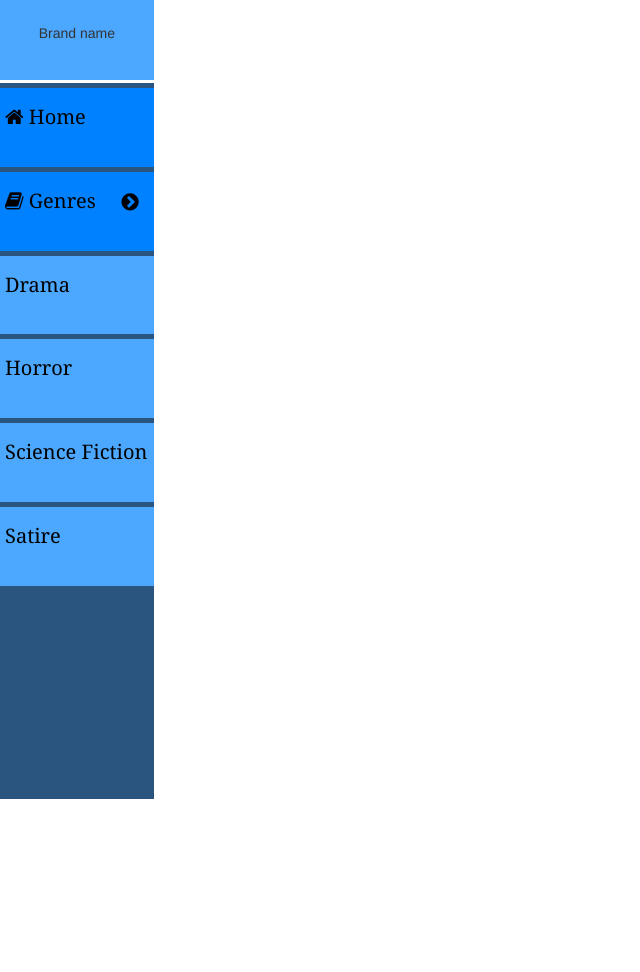
After one commit to piotrkubicki/set09103coursework1, a Flask app: page / in a window 1280 px wide. The commit adds this page. Shown: the whole page, without its empty margins (0-640 px from the left). Run offline with Flask 2, Linux system fonts and the light colour scheme; data comes from the database, SQL or seed files in the repository; some libraries are stand-ins or nearby versions.

Commit message:
database initialised and sidebar layout added
  - readme file updated
  - database initialising script created
  - database genres schema created
  - database genres seeder added
  - base layout file updated
  - navigational sidebar template added
  - navigation sidebar stylesheet created

```diff
--- a/src/app.py
+++ b/src/app.py
@@ -1,10 +1,45 @@
-from flask import Flask, url_for, render_template
+from flask import Flask, g,  url_for, render_template
+import sqlite3
 
 app = Flask(__name__)
 
+db_location = 'database/books.db'
+
+def get_db():
+  db = getattr(g, 'db', None)
+  if db is None:
+    db = sqlite3.connect(db_location)
+    g.db = db
+
+  return db
+
+@app.teardown_appcontext
+def close_db_connection(exception):
+  db = getattr(g, 'db', None)
+  if db is not None:
+    db.close()
+
+def init_db():
+  with app.app_context():
+    db = get_db()
+    with app.open_resource('database/schemas/genre_schema.sql', mode='r') as f:
+      db.cursor().executescript(f.read())
+    db.commit()
+
+    with app.open_resource('database/seeders/genres_seeder.sql', mode='r') as f:
+      db.cursor().executescript(f.read())
+    db.commit()
+
 @app.route('/')
 def index():
-  return render_template('base.html')
+  db = get_db()
+  #genres = ['Sci-fi', 'Drama', 'Comedy']
+  genres = []
+  sql = "SELECT name FROM genres"
+  for row in db.cursor().execute(sql):
+    genres.append(row[0])
+
+  return render_template('layout.html', genres = genres)
 
 if __name__ == '__main__':
   app.run('0.0.0.0', debug=True)
--- /dev/null
+++ b/src/database/schemas/genre_schema.sql
@@ -0,0 +1,7 @@
+DROP TABLE if EXISTS genres;
+
+CREATE TABLE genres (
+  genre_id int NOT NULL,
+  name varchar(30) NOT NULL,
+  PRIMARY KEY (genre_id)
+);
--- /dev/null
+++ b/src/database/seeders/genres_seeder.sql
@@ -0,0 +1,4 @@
+INSERT INTO genres VALUES (1, "Drama");
+INSERT INTO genres VALUES (2, "Horror");
+INSERT INTO genres VALUES (3, "Science Fiction");
+INSERT INTO genres VALUES (4, "Satire");
--- /dev/null
+++ b/src/db_init.py
@@ -0,0 +1,6 @@
+from subprocess import call
+from app import init_db
+
+#create empty database file
+call(['touch', 'database/books.db'])
+init_db()
--- /dev/null
+++ b/src/static/css/sidebar.css
@@ -0,0 +1,63 @@
+#sidebar {
+  width : 12vw;
+  height: 100vh;
+  margin: 0;
+  padding: 0;
+}
+
+#branding {
+  height: 10%;
+  width: 100%;
+  background-color: #4CA7FF;
+  text-align: center;
+  padding: 15%;
+}
+
+#sidebar-menu {
+  height: 89.5%;
+  width: 100%;
+  background-color: #29557F;
+  margin-top: 2%;
+  padding: 0;
+}
+
+.sidebar-list {
+  margin: 0;
+  padding: 0;
+  height: 100%;
+  width: 100%;
+  list-style: none;
+  font-family: Georgia, Serif;
+  font-size: 20px;
+}
+
+.list-item {
+  height: 11%;
+  width: 100%;
+  background-color: #0081FF;
+  padding-top: 15px;
+}
+
+.arrow {
+  float: right;
+  margin-right: 15px;
+  margin-top: 5px;
+}
+
+.sublist-item {
+  background-color: #4CA7FF;
+}
+
+a {
+  color: black;
+  margin-left: 5px;
+}
+
+a:hover {
+  color: white;
+  text-decoration: none;
+}
+
+li {
+  margin-top: 5px;
+}
--- a/src/templates/layout.html
+++ b/src/templates/layout.html
@@ -2,10 +2,16 @@
   <head>
     <link rel="stylesheet" href="{{ url_for('static', filename='lib/bootstrap/css/bootstrap.css') }}" />
     <link rel="stylesheet" href="{{ url_for('static', filename='lib/font-awesome/font-awesome.css') }}" />
+    <link rel="stylesheet" href="{{ url_for('static', filename='css/sidebar.css') }} " />
   </head>
   <body>
 
+    {% include 'sidebar.html' %}
+
+    {% block content %} {% endblock %}
+
     <script src="{{ url_for('static', filename='lib/jquery.min.js') }}"></script>
     <script src="{{ url_for('static', filename='lib/bootstrap/js/bootstrap.js') }}"></script>
+    {% block footer %} {% endblock %}
   </body>
 </html>
--- /dev/null
+++ b/src/templates/sidebar.html
@@ -0,0 +1,24 @@
+<div id="sidebar" class="container">
+
+  <div id="branding" class="container">
+    <p>Brand name</p>
+  </div>
+
+  <div id="sidebar-menu" class="container">
+    <ul class="sidebar-list">
+      <li class="list-item">
+        <a href="/"><i class="fa fa-home"></i> Home</li></a>
+      <li class="list-item">
+        <a href="#"><i class="fa fa-book"></i> Genres <i class="fa fa-chevron-circle-right arrow"></i></a>
+      </li>
+      <ul class="sidebar-list">
+      {% for genre in genres %}
+        <li class="list-item sublist-item">
+          <a href="#">{{ genre }}</a>
+        </li>
+      {% endfor %}
+      </ul>
+    </ul>
+  </div>
+
+</div>
```
Also changed, not shown: readme.txt.
